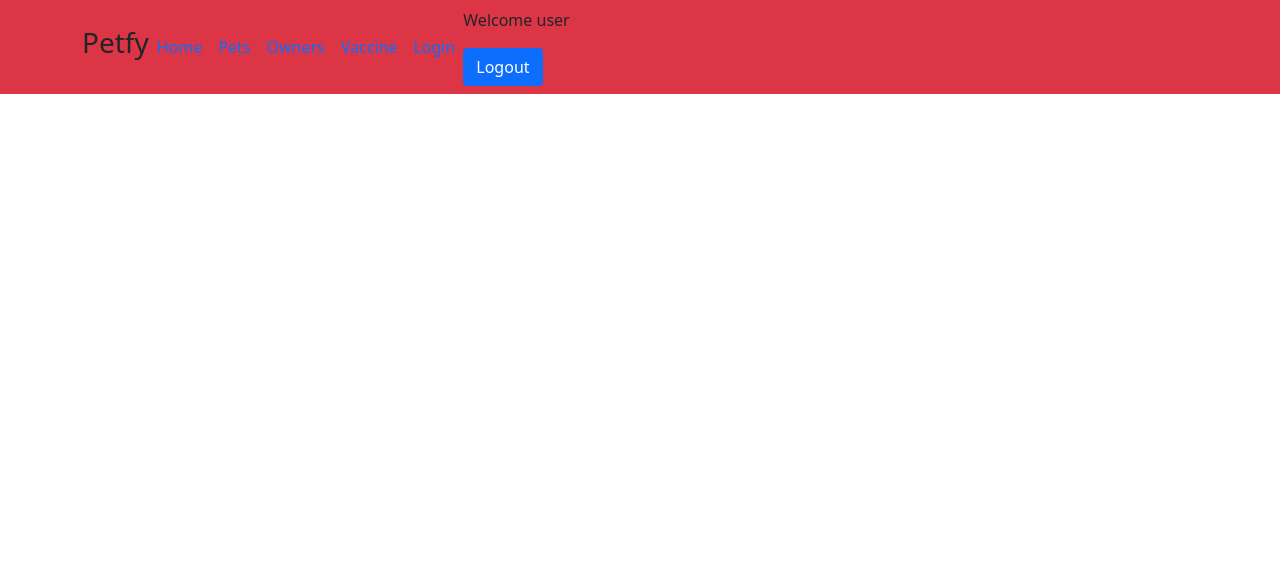
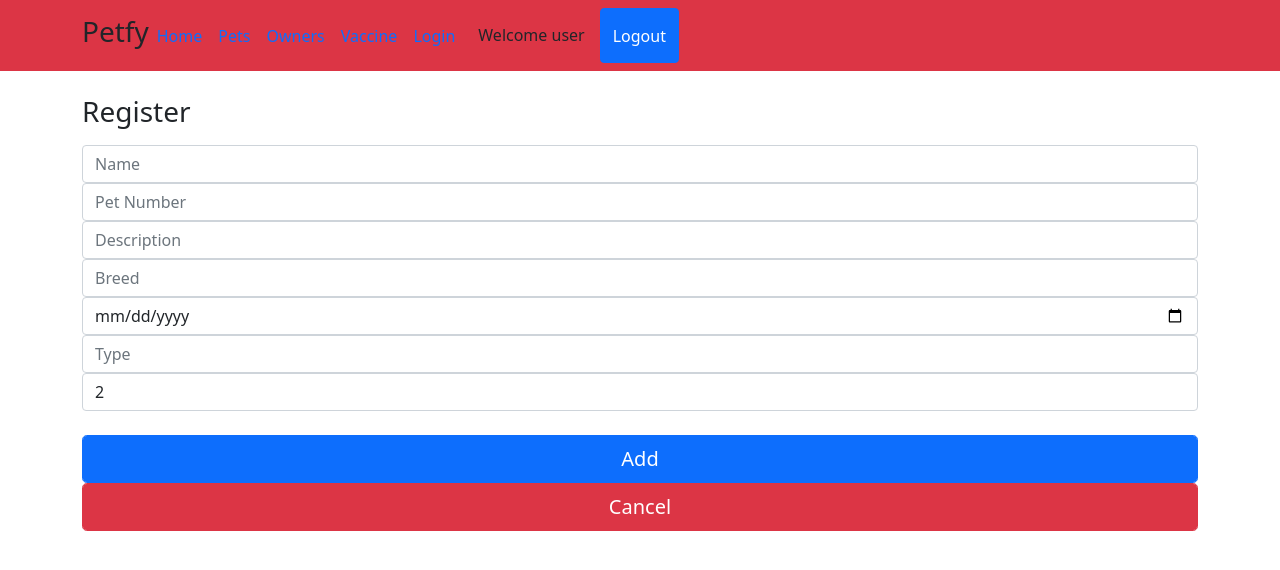
Before and after one commit to magaliamedina/PetfyUI, an Angular app: page /pets/add in a window 1280 px wide. Before the commit this address led to /. Shown: the top 570 px of the page. Built offline with nearby package versions, Linux system fonts and the light colour scheme; sample sign-in values are in the browser's storage.

Commit message:
Se agrego componente y funcionalidad Create Pets

```diff
--- a/src/app/_service/pets.service.ts
+++ b/src/app/_service/pets.service.ts
@@ -24,7 +24,12 @@ export class PetsService {
    //GetPetsByOwnerId GET OwnerId
    //GetPetById
 
-   //AddPet POST Pet
+    //AddPet POST Pet
+    AddPet(pet:any){
+      var data: {};
+      console.log(pet);
+      return this.http.post(this.basePetServiceUrl,pet);
+    }
    //EditPet PUT Pet, PetID
    //DeletePet DELETE PetID
 }
--- a/src/app/components/navbar/navbar.component.html
+++ b/src/app/components/navbar/navbar.component.html
@@ -16,9 +16,9 @@
           <button type="submit" class="btn btn-primary">Login</button>
       </form-->
 
-      <div *ngIf="this.authService.currentUser$| async">
-        <p >Welcome user</p>
-        <button (click)="logout()" class="btn btn-primary">Logout</button>
+      <div *ngIf="this.authService.currentUser$| async" style="display: flex;">
+        <p style="margin-left: 15px; margin-top:15px">Welcome user</p>
+        <button (click)="logout()" class="btn btn-primary" style="margin-left: 15px;">Logout</button>
       </div>
   </nav>
   </div>
--- /dev/null
+++ b/src/app/components/pets/create-pet/create-pet.component.html
@@ -0,0 +1,17 @@
+<br>
+<div class="container">
+    <form (ngSubmit)="onSubmit()" [formGroup]="createPetForm" class="register-form">
+        <h1 class="h3 mb-3 fw-normal">Register</h1>
+        <input type="text" class="form-control" formControlName="name" placeholder="Name" >
+        <input type="number" class="form-control" formControlName="petNumber" placeholder="Pet Number" >
+        <input type="text" class="form-control" formControlName="description" placeholder="Description" >
+        <input type="text" class="form-control" formControlName="breed" placeholder="Breed" >
+        <input type="date" class="form-control" formControlName="dateOfBirth" placeholder="Date of Birth" >
+        <input type="text" class="form-control" formControlName="type" placeholder="Type" >
+        <input type="text" class="form-control" formControlName="ownerID" placeholder="Owner id" >
+        <br>
+        <!-- el formulario tiene que tener un button de type submit si o si-->
+        <button class="w-100 btn btn-lg btn-primary form-control" type="submit">Add</button>
+        <button class="w-100 btn btn-lg btn-danger form-control" routerLink="/pets">Cancel</button>
+    </form>
+</div>
--- /dev/null
+++ b/src/app/components/pets/create-pet/create-pet.component.ts
@@ -0,0 +1,50 @@
+import { Component, OnInit } from '@angular/core';
+import { PetsService } from 'src/app/_service/pets.service';
+import { FormGroup , FormControl, Validators, FormBuilder} from '@angular/forms';
+import { Router } from '@angular/router';
+
+@Component({
+  selector: 'app-create-pet',
+  templateUrl: './create-pet.component.html',
+  styleUrls: ['./create-pet.component.scss']
+})
+export class CreatePetComponent implements OnInit {
+
+  createPetForm : FormGroup;
+
+  //formBuilder servicio para construir el formulario
+  constructor(private petService: PetsService, private formBuilder: FormBuilder, private route: Router) { }
+
+  ngOnInit(): void {
+    this.createPetForm=this.formBuilder.group({
+      name:['', Validators.required],
+      petNumber:['', Validators.required],
+      description:['', Validators.required],
+      breed:['', Validators.required],
+      dateOfBirth:['', Validators.required],
+      type:['', Validators.required],
+      ownerID:['2', Validators.required],
+
+    });
+  }
+
+  //se ejecuta desde el html y llama al servicio de auth
+  onSubmit(){
+    const pet = this.createPetForm.value;
+    if(this.createPetForm.valid){
+      //console.log(pet);
+      this.petService.AddPet(pet).subscribe({
+        //next
+      next: pet => {
+        //console.log(user);
+        this.route.navigate(['/pets']);
+      },
+      //error
+      error: error => console.error(error),
+      //complete si o si
+      complete: () => console.info('complete')
+      });
+    }
+  }
+
+}
--- a/src/app/components/pets/pets.component.html
+++ b/src/app/components/pets/pets.component.html
@@ -1,18 +1,26 @@
 
 <br>
+<div class="container">
+  <button class="btn btn-success" type="button" routerLink="/pets/add">New pet</button>
+</div>
 <br>
-<button class="btn btn-primary" type="button">New pet</button>
-
 <div class="container" style="display: flex;">
   <br>
-  <div class="card" style="width: 18rem;" *ngFor="let pet of pets; let item=index">
+  <div class="card" style="width: 18rem; margin-right: 15px;" *ngFor="let pet of pets; let item=index">
+    <div class="card-header">
+      {{pet.type}}
+    </div>
     <img class="card-img-top" src="https://ca-times.brightspotcdn.com/dims4/default/2d72a57/2147483647/strip/true/crop/2048x1363+0+0/resize/840x559!/quality/90/?url=https%3A%2F%2Fcalifornia-times-brightspot.s3.amazonaws.com%2Faa%2F0d%2F824acfd8d0b54956858cd7045915%2Fla-es-los-perros-son-capaces-de-sentir-amor-20-001" alt="Card image cap">
     <div class="card-body">
-      <h5 class="card-title">{{item+1}} : {{pet.name}}</h5>
-      <p class="card-text">{{pet.description}} | {{pet.breed}}</p>
+      <h5 class="card-title">{{item+1}}: {{pet.name}} | {{pet.breed}}</h5>
+      <h6 class="card-subtitle mb-2 text-muted">Pet Number: {{pet.petNumber}}</h6>
+      <p class="card-text">{{pet.description}}</p>
+
       <a href="#" class="btn btn-danger">Eliminar</a>
-
-      <a href="#" class="btn btn-primary">See details</a>
+      <a href="#" class="btn btn-primary" style="margin-left: 10px;" routerLink="/pets/edit">Edit</a>
+    </div>
+    <div class="card-footer">
+     Date of birth:  {{pet.dateOfBirth}}
     </div>
   </div>
 </div>
--- /dev/null
+++ b/src/app/components/pets/update-pet/update-pet.component.html
@@ -0,0 +1 @@
+<p>update-pet works!</p>
--- /dev/null
+++ b/src/app/components/pets/update-pet/update-pet.component.ts
@@ -0,0 +1,15 @@
+import { Component, OnInit } from '@angular/core';
+
+@Component({
+  selector: 'app-update-pet',
+  templateUrl: './update-pet.component.html',
+  styleUrls: ['./update-pet.component.scss']
+})
+export class UpdatePetComponent implements OnInit {
+
+  constructor() { }
+
+  ngOnInit(): void {
+  }
+
+}
--- a/src/app/components/register/register.component.ts
+++ b/src/app/components/register/register.component.ts
@@ -12,7 +12,9 @@ export class RegisterComponent implements OnInit {
 
   registerForm: FormGroup;
 
-  constructor(private auth: AuthService, private formBuilder: FormBuilder, private route:Router) { }
+  constructor(private auth: AuthService, private formBuilder: FormBuilder,
+    //formBuilder servicio para construir el formulario
+    private route:Router) { }
 
   ngOnInit(): void {
     this.registerForm=this.formBuilder.group({
```
Also changed, not shown: src/app/app.module.ts (+7 -1 lines), src/app/components/pets/create-pet/create-pet.component.scss (added), src/app/components/pets/update-pet/update-pet.component.scss (added), 2 other files (tests, documents, lock files or other folders).
